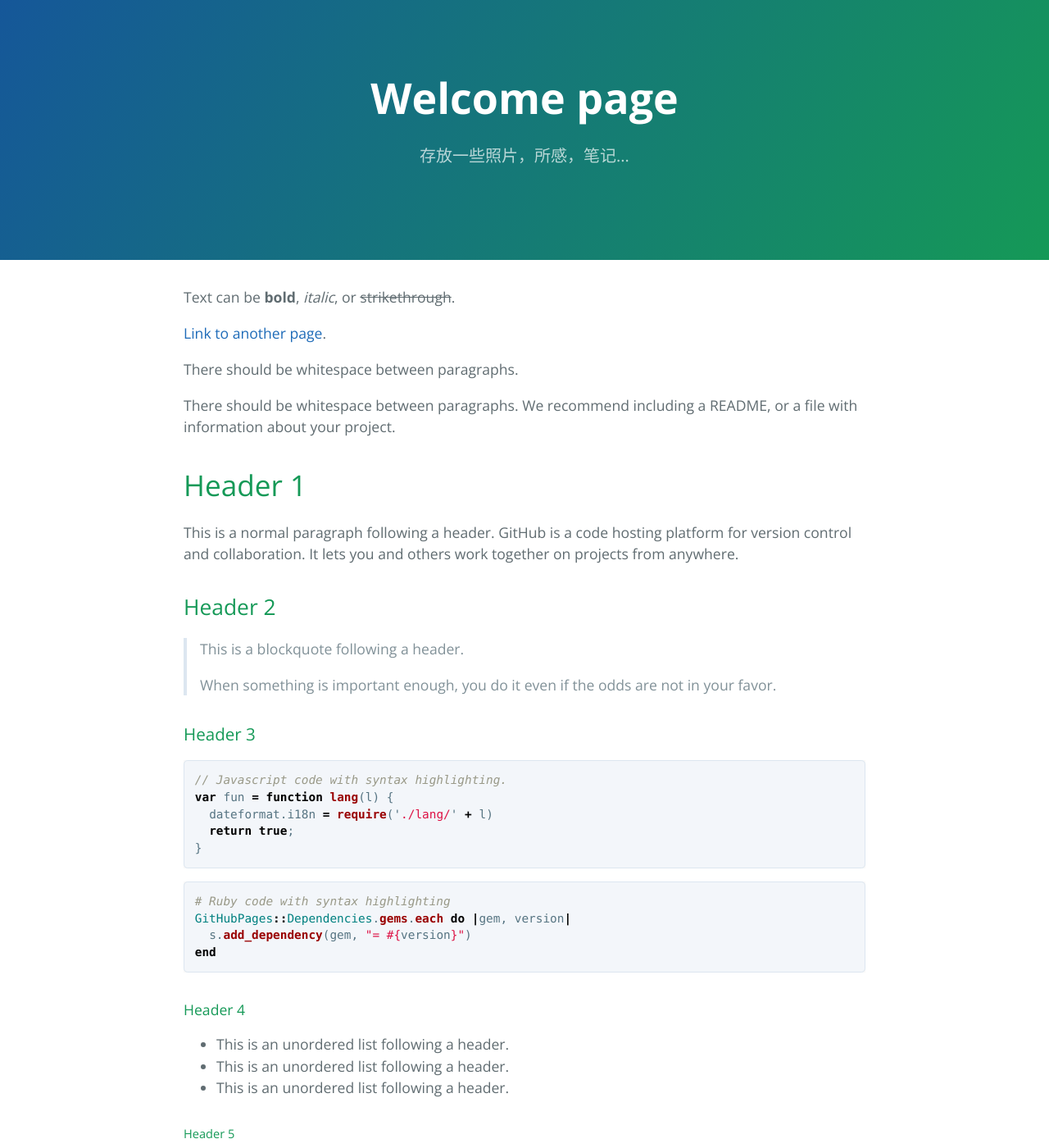
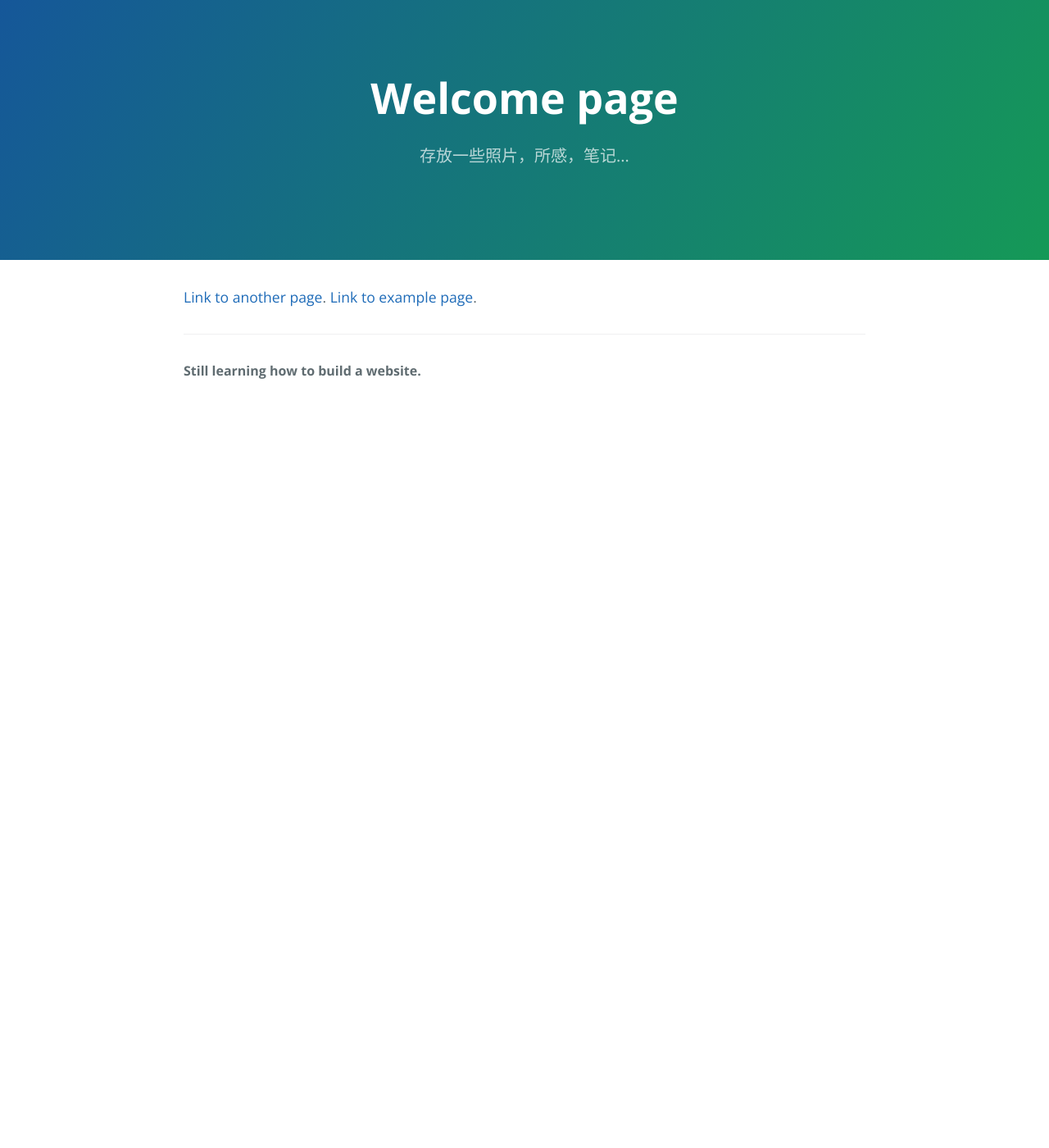
Before and after one commit to likeflames/likeflames.github.io, a Jekyll site: the page built from index.md, in a window 1280 px wide and 1400 px high. Shown: the whole window at 82% size. Built offline with Jekyll 4.4.1, drawn with Linux system fonts in a browser that asks for light colours; some of the changed text lies outside the part shown.

Commit message:
Update index.md

````diff
--- a/index.md
+++ b/index.md
@@ -3,122 +3,5 @@ layout: default
 title: Welcome page
 ---
 
-Text can be **bold**, _italic_, or ~~strikethrough~~.
-
 [Link to another page](./another-page.html).
-
-There should be whitespace between paragraphs.
-
-There should be whitespace between paragraphs. We recommend including a README, or a file with information about your project.
-
-# Header 1
-
-This is a normal paragraph following a header. GitHub is a code hosting platform for version control and collaboration. It lets you and others work together on projects from anywhere.
-
-## Header 2
-
-> This is a blockquote following a header.
->
-> When something is important enough, you do it even if the odds are not in your favor.
-
-### Header 3
-
-```js
-// Javascript code with syntax highlighting.
-var fun = function lang(l) {
-  dateformat.i18n = require('./lang/' + l)
-  return true;
-}
-```
-
-```ruby
-# Ruby code with syntax highlighting
-GitHubPages::Dependencies.gems.each do |gem, version|
-  s.add_dependency(gem, "= #{version}")
-end
-```
-
-#### Header 4
-
-*   This is an unordered list following a header.
-*   This is an unordered list following a header.
-*   This is an unordered list following a header.
-
-##### Header 5
-
-1.  This is an ordered list following a header.
-2.  This is an ordered list following a header.
-3.  This is an ordered list following a header.
-
-###### Header 6
-
-| head1        | head two          | three |
-|:-------------|:------------------|:------|
-| ok           | good swedish fish | nice  |
-| out of stock | good and plenty   | nice  |
-| ok           | good `oreos`      | hmm   |
-| ok           | good `zoute` drop | yumm  |
-
-### There's a horizontal rule below this.
-
-* * *
-
-### Here is an unordered list:
-
-*   Item foo
-*   Item bar
-*   Item baz
-*   Item zip
-
-### And an ordered list:
-
-1.  Item one
-1.  Item two
-1.  Item three
-1.  Item four
-
-### And a nested list:
-
-- level 1 item
-  - level 2 item
-  - level 2 item
-    - level 3 item
-    - level 3 item
-- level 1 item
-  - level 2 item
-  - level 2 item
-  - level 2 item
-- level 1 item
-  - level 2 item
-  - level 2 item
-- level 1 item
-
-### Small image
-
-![Octocat](https://github.githubassets.com/images/icons/emoji/octocat.png)
-
-### Large image
-
-![Branching](./images/tubiao.png)
-
-
-### Definition lists can be used with HTML syntax.
-
-<dl>
-<dt>Name</dt>
-<dd>Godzilla</dd>
-<dt>Born</dt>
-<dd>1952</dd>
-<dt>Birthplace</dt>
-<dd>Japan</dd>
-<dt>Color</dt>
-<dd>Green</dd>
-</dl>
-
-```
-Long, single-line code blocks should not wrap. They should horizontally scroll if they are too long. This line should be long enough to demonstrate this.
-```
-
-```
-The final element.
-```
+[Link to example page](./example.html).
````
